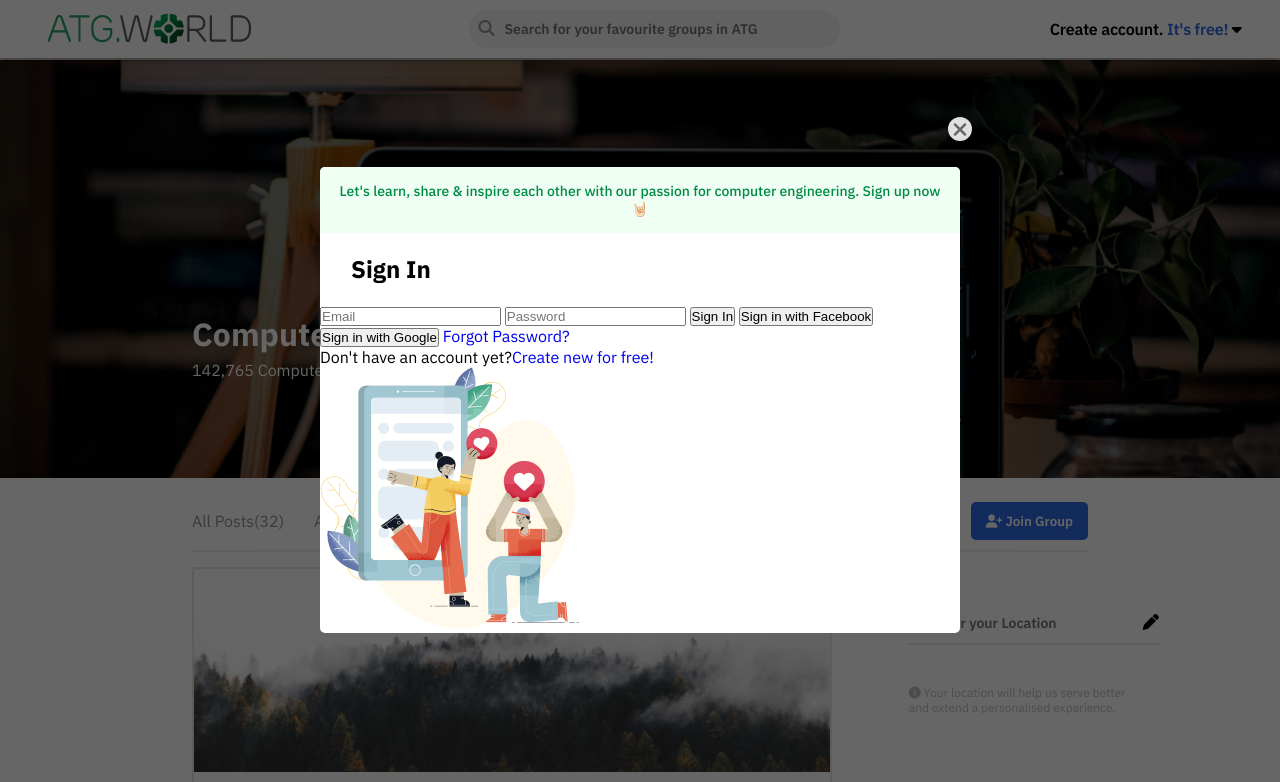
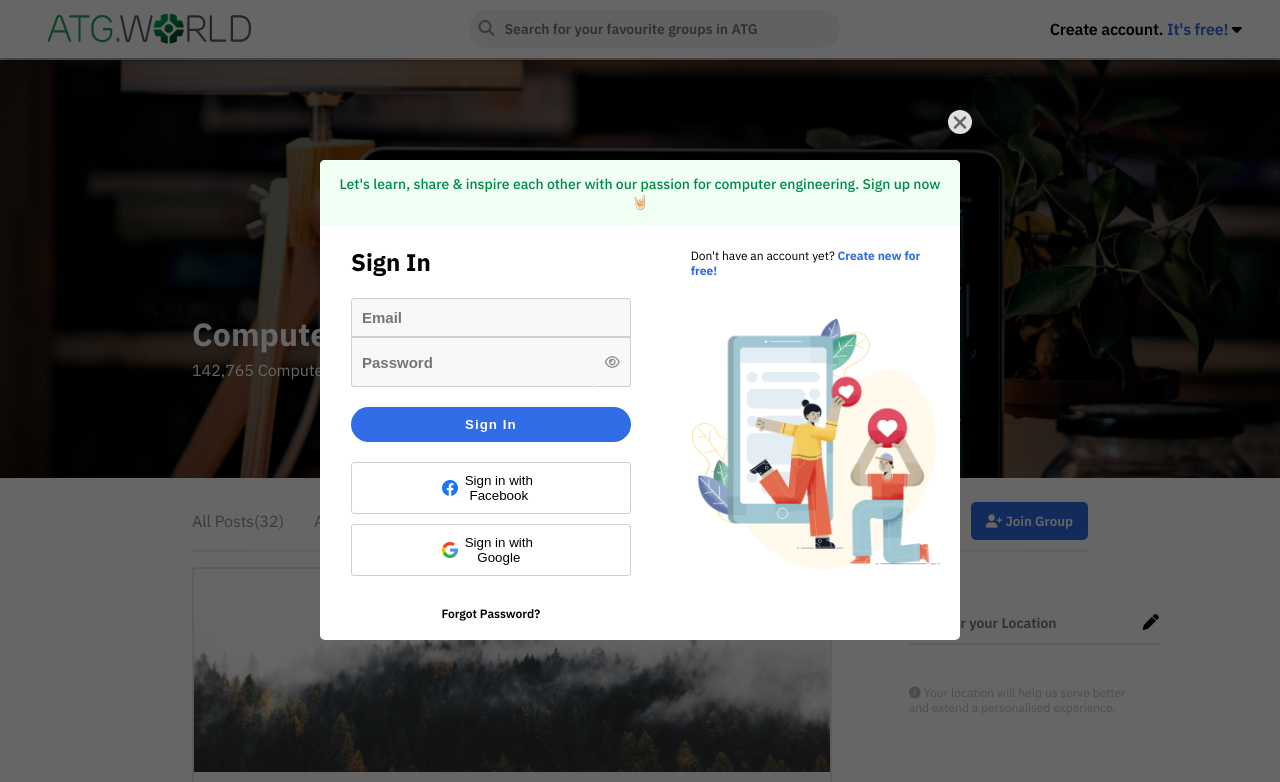
Before and after one commit to PriyoRaven/ATG-World, a plain HTML site: page index.html in a window 1280 px wide. Both pictures are taken after a click on the link "It's free!". Shown: the top 782 px of the page. Drawn offline with Linux system fonts and the light colour scheme; a script that the page names is missing.

Commit message:
Signin page complete not need to do the signup

```diff
--- a/index.html
+++ b/index.html
@@ -46,17 +46,22 @@
                         <p class="quote">Let's learn, share & inspire each other with our passion for computer engineering. Sign up now 🤘🏻</p>
                         <h2 class="insign">Sign In</h2>
                         <form class="mainform">
+                            <!--Left side-->
                             <div class="left-part">
-                                <input type="email" placeholder="Email">
-                                <input type="password" placeholder="Password">
-                                <button type="submit">Sign In</button>
-                                <button class="logsm">Sign in with Facebook</button>
-                                <button class="logsm">Sign in with Google</button>
-                                <a href="#">Forgot Password?</a>
+                                <input class="twotop email" type="email" placeholder="Email">
+                                <div class="passwordiv">
+                                    <input class="twotop pass" type="password" placeholder="Password" id="passwordField">
+                                    <button class="eyepass" onclick="togglePasswordVisibility()"><i class="fa-regular fa-eye"></i></button>
+                                </div>
+                                <button class="submit" type="submit">Sign In</button>
+                                <button class="logsm face"> <img class="lilimg" src="assets/facebook.png" alt="F"> Sign in with Facebook</button>
+                                <button class="logsm goog"> <img class="lilimg" src="assets/google.png" alt="G"> Sign in with Google</button>
+                                <a class="fpass" href="#">Forgot Password?</a>
                             </div>
+                            <!--Right side-->
                             <div class="right-part">
-                                <p>Don't have an account yet?<a href="#">Create new for free!</a></p>
-                                <img src="assets/signimg.png" alt="reconnect please">
+                                <p class="dontc">Don't have an account yet? <a class="create" href="#">Create new for free!</a></p>
+                                <img class="signimg" src="assets/signimg.png" alt="reconnect please">
                             </div>
                         </form>
                     </div>
@@ -429,6 +434,7 @@
     <script src="js/buttonpress.js"></script>
     <script src="js/followpress.js"></script>
     <script src="js/SignUp.js"></script>
+    <script src="js/password.js"></script>
 </body>
 
 </html>
--- /dev/null
+++ b/js/password.js
@@ -0,0 +1,8 @@
+function togglePasswordVisibility() {
+    var passwordField = document.getElementById("passwordField");
+    if (passwordField.type === "password") {
+      passwordField.type = "text";
+    } else {
+      passwordField.type = "password";
+    }
+  }
--- a/style.css
+++ b/style.css
@@ -424,6 +424,8 @@ nav {
     transform: translate(-50%, -50%);
     background-color: white;
     border-radius: 5px;
+    width: 50%;
+    height: 60%;
 }
 
 .close {
@@ -458,3 +460,101 @@ nav {
     font-size: 24px;
     padding: 20px 31px;
 }
+.mainform {
+    display: flex;
+    font-family: var(--font1);
+}
+
+.left-part {
+    display: grid;
+    grid-template-rows: auto;
+    padding-left: 31px;
+    width: 50%;
+}
+.twotop {
+    color: #8a8a8a;
+    background-color: #f7f8fa;
+    border: 1px solid #cfcfd0;
+    font-weight: 550;
+    width: 100%;
+    padding: 10px 0;
+    font-size: 15px;
+    padding-left: 10px;
+}
+.email {
+    border-radius: 3px 3px 0 0;
+}
+.pass {
+    border-radius: 0 0 3px 3px;
+    margin-bottom: 20px;
+    border-right: none;
+}
+.submit {
+    background-color: #2f6ce5;
+    border: none;
+    border-radius: 50px;
+    font-weight: 600;
+    letter-spacing: 1px;
+    color: white;
+    cursor: pointer;
+    padding: 10px 0;
+    margin-bottom: 10px;
+}
+.eyepass {
+    border: none;
+    background-color: none;
+    color: #8a8a8a;
+    height: 50px;
+    background-color: #f7f8fa;
+    border: 1px solid #cfcfd0;
+    border-left: none;
+    border-radius: 0 0 3px 0;
+    padding: 10px 10px;
+}
+.passwordiv {
+    display: flex;
+    height: 70px;
+}
+.logsm {
+    margin-top: 10px;
+    text-align: center;
+    align-items: center;
+    justify-content: space-around;
+    padding: 10px 90px;
+    font-weight: 500;
+    border: 1px solid #cfcfd0;
+    background-color: white;
+    border-radius: 3px;
+    display: flex;
+    cursor: pointer;
+}
+.fpass {
+    width: 100%;
+    align-items: center;
+    text-align: center;
+    margin-top: 30px;
+    font-size: 12px;
+    font-weight: 600;
+    color: black;
+}
+
+/*Sign In right Side*/
+.right-part {
+    margin-left: 40px;
+}
+.dontc {
+    display: block;
+    position: absolute;
+    margin: -50px 20px;
+    font-family: var(--font1);
+    font-size: 12px;
+}
+.create {
+    color: #2f6ce5;
+    font-weight: 700;
+}
+.signimg {
+    width: 100%;
+    height: auto;
+    padding: 20px;
+}
```
Also changed, not shown: assets/facebook.png (added), assets/google.png (added).
